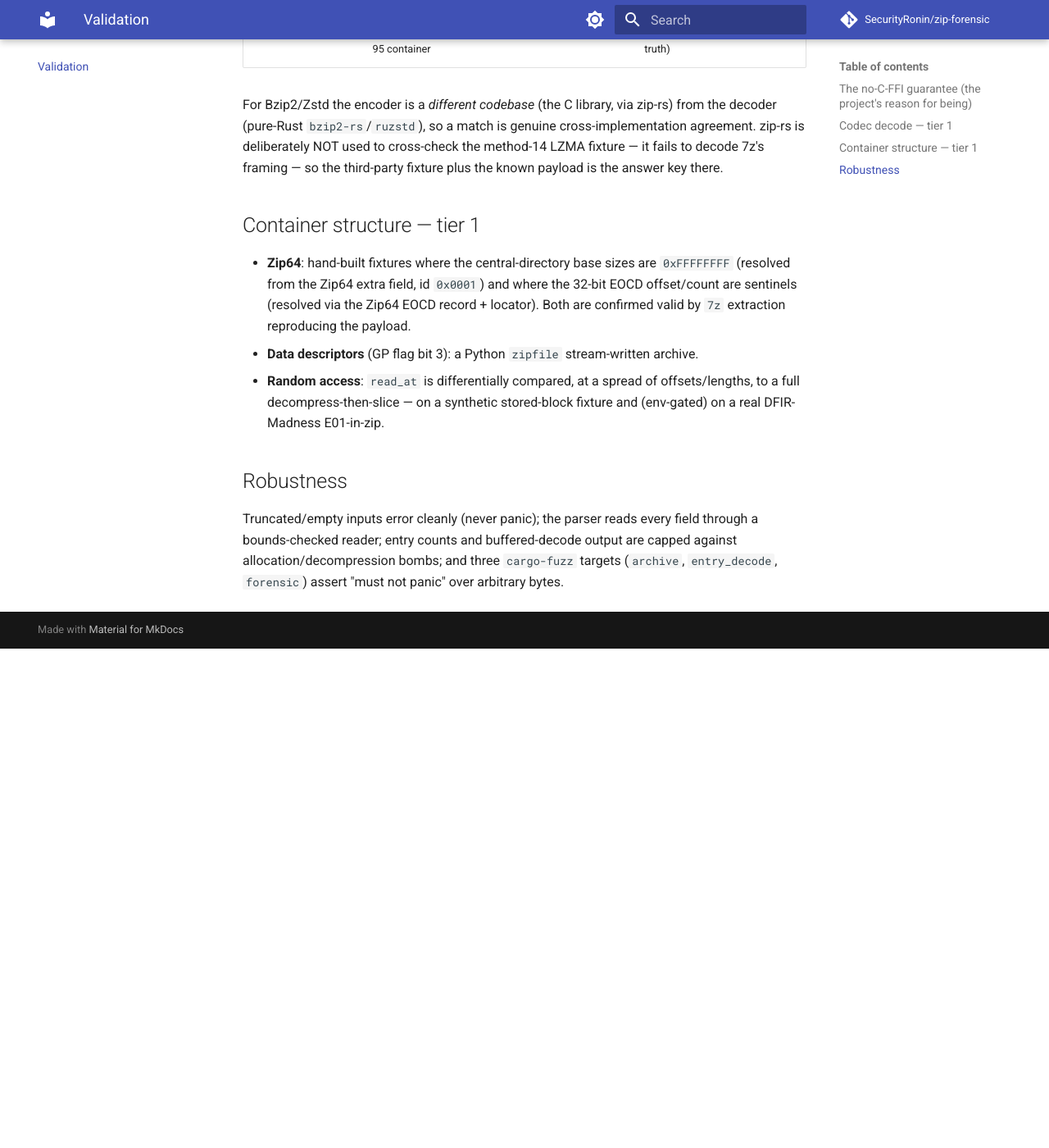
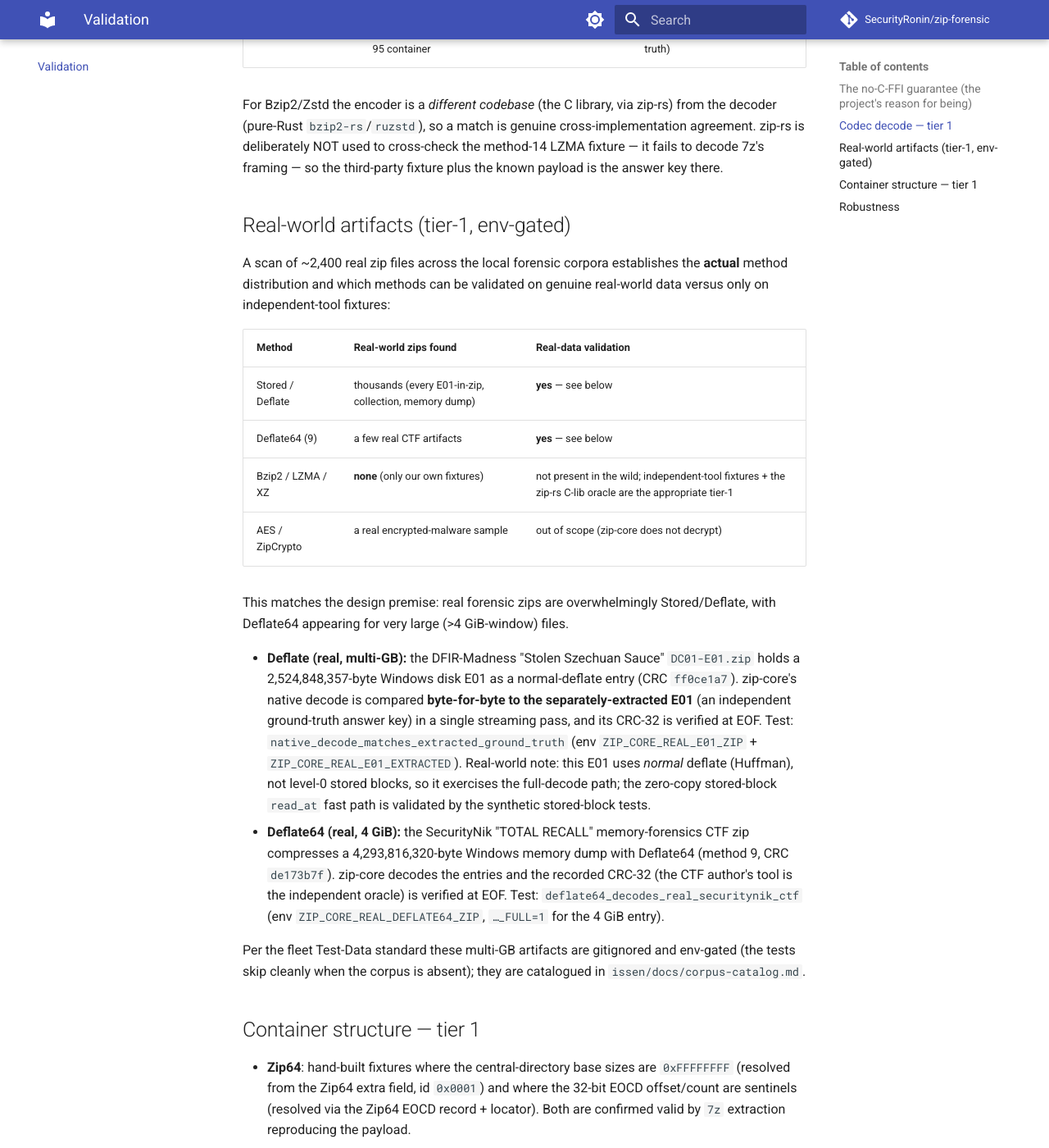
Before and after one commit to SecurityRonin/zip-forensic, an MkDocs documentation site: the page built from docs/validation.md, in a window 1280 px wide and 1400 px high, scrolled down 1097 px. Shown: the whole window at 82% size. Built offline with MkDocs 1.6.1 and Material for MkDocs 9.7.7, drawn with Linux system fonts in a browser that asks for light colours; comment, search, counter and statistics services are not loaded; before the commit the page ends 1888 px from its top, so only the background shows below that.

Commit message:
test: tier-1 validation on REAL corpus artifacts (Deflate + Deflate64)
Sourced genuine third-party real-world data for tier-1 validation (env-gated,
gitignored per the Test-Data standard):

- Deflate: DFIR-Madness "Stolen Szechuan Sauce" DC01-E01.zip — a 2.5 GB Windows
  disk E01 (normal deflate). zip-core's native decode is compared byte-for-byte
  to the separately-extracted E01 (independent ground truth) and CRC-verified at
  EOF. PASSED.
- Deflate64: SecurityNik "TOTAL RECALL" CTF zip — a 4 GB Windows memory dump
  (method 9). zip-core decodes it and the author-recorded CRC-32 verifies at EOF.
  PASSED (full 4 GiB entry).

Documents the empirical finding from scanning ~2,400 real corpus zips: real-world
zips are overwhelmingly Stored/Deflate, Deflate64 appears for very large files,
and Bzip2/LZMA/XZ do NOT occur in the wild — so those keep independent-tool
fixtures (7z/python) + the zip-rs C-lib oracle as their tier-1. validation.md and
tests/data/README.md updated with provenance.

Co-Authored-By: Claude Opus 4.8 (1M context) <noreply@anthropic.com>

```diff
--- a/docs/validation.md
+++ b/docs/validation.md
@@ -39,6 +39,43 @@ cross-implementation agreement. zip-rs is deliberately NOT used to cross-check t
 method-14 LZMA fixture — it fails to decode 7z's framing — so the third-party
 fixture plus the known payload is the answer key there.
 
+## Real-world artifacts (tier-1, env-gated)
+
+A scan of ~2,400 real zip files across the local forensic corpora establishes the
+**actual** method distribution and which methods can be validated on genuine
+real-world data versus only on independent-tool fixtures:
+
+| Method | Real-world zips found | Real-data validation |
+|--------|-----------------------|----------------------|
+| Stored / Deflate | thousands (every E01-in-zip, collection, memory dump) | **yes** — see below |
+| Deflate64 (9) | a few real CTF artifacts | **yes** — see below |
+| Bzip2 / LZMA / XZ | **none** (only our own fixtures) | not present in the wild; independent-tool fixtures + the zip-rs C-lib oracle are the appropriate tier-1 |
+| AES / ZipCrypto | a real encrypted-malware sample | out of scope (zip-core does not decrypt) |
+
+This matches the design premise: real forensic zips are overwhelmingly
+Stored/Deflate, with Deflate64 appearing for very large (>4 GiB-window) files.
+
+- **Deflate (real, multi-GB):** the DFIR-Madness "Stolen Szechuan Sauce"
+  `DC01-E01.zip` holds a 2,524,848,357-byte Windows disk E01 as a normal-deflate
+  entry (CRC `ff0ce1a7`). zip-core's native decode is compared **byte-for-byte to
+  the separately-extracted E01** (an independent ground-truth answer key) in a
+  single streaming pass, and its CRC-32 is verified at EOF.
+  Test: `native_decode_matches_extracted_ground_truth`
+  (env `ZIP_CORE_REAL_E01_ZIP` + `ZIP_CORE_REAL_E01_EXTRACTED`).
+  Real-world note: this E01 uses *normal* deflate (Huffman), not level-0 stored
+  blocks, so it exercises the full-decode path; the zero-copy stored-block
+  `read_at` fast path is validated by the synthetic stored-block tests.
+- **Deflate64 (real, 4 GiB):** the SecurityNik "TOTAL RECALL" memory-forensics CTF
+  zip compresses a 4,293,816,320-byte Windows memory dump with Deflate64 (method 9,
+  CRC `de173b7f`). zip-core decodes the entries and the recorded CRC-32 (the CTF
+  author's tool is the independent oracle) is verified at EOF.
+  Test: `deflate64_decodes_real_securitynik_ctf`
+  (env `ZIP_CORE_REAL_DEFLATE64_ZIP`, `…_FULL=1` for the 4 GiB entry).
+
+Per the fleet Test-Data standard these multi-GB artifacts are gitignored and
+env-gated (the tests skip cleanly when the corpus is absent); they are catalogued
+in `issen/docs/corpus-catalog.md`.
+
 ## Container structure — tier 1
 
 - **Zip64**: hand-built fixtures where the central-directory base sizes are
```
Also changed, not shown: 3 other files.
